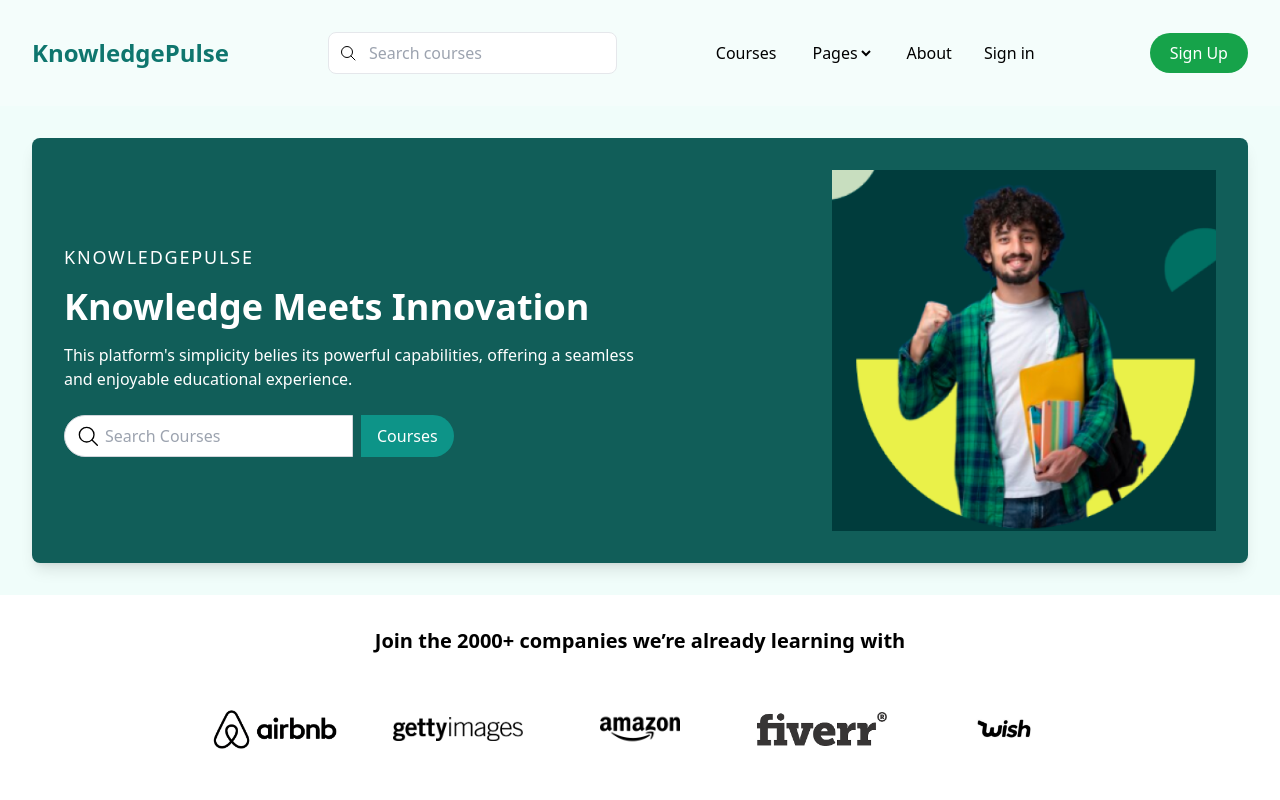
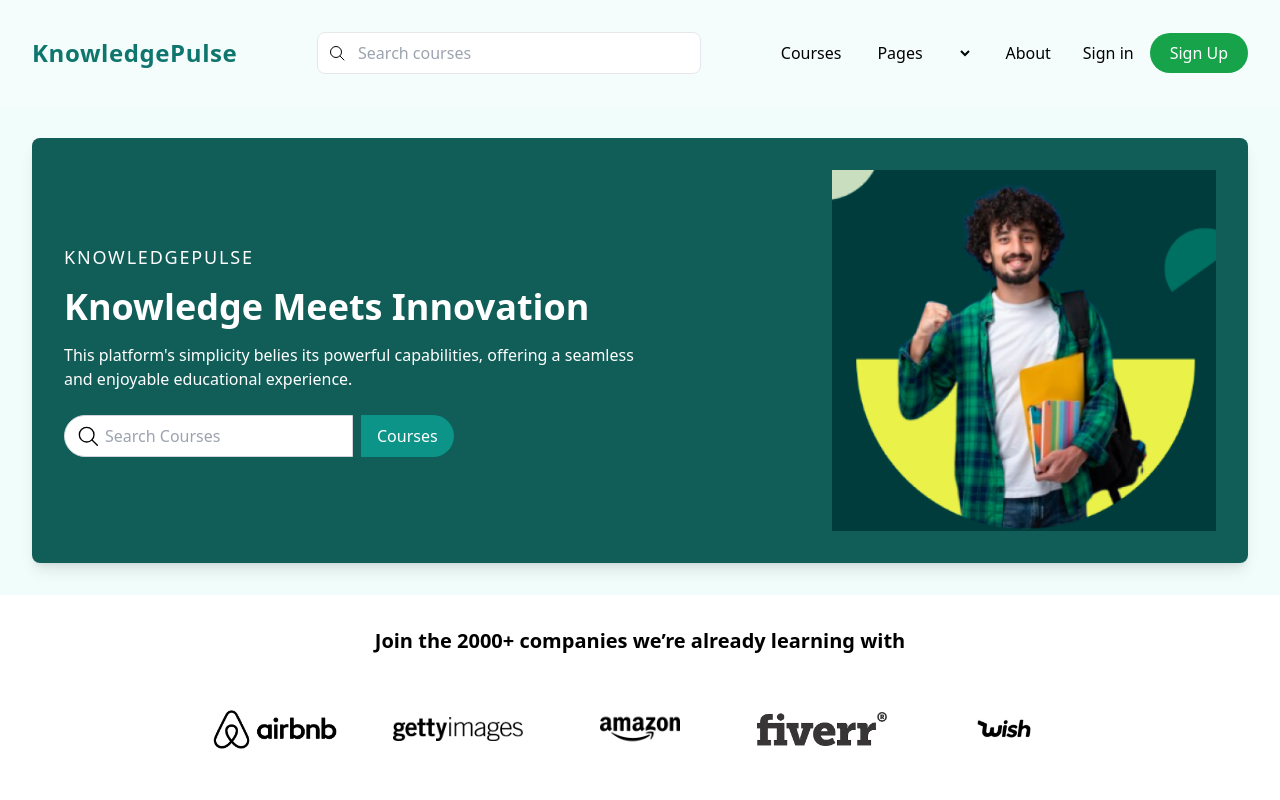
Before and after one commit to ali-khattak/Learning-home-Page, a React (Vite) app: page / in a window 1280 px wide. Shown: the top 800 px of the page. Built offline with nearby package versions, Linux system fonts and the light colour scheme; the HTML template or start-up script is replaced by a standard one.

Commit message:
Update Header.jsx

```diff
--- a/src/components/Header.jsx
+++ b/src/components/Header.jsx
@@ -1,8 +1,6 @@
 import React, { useState } from "react";
 import { FaBars, FaTimes } from "react-icons/fa";
-import searchIcon from '/public/search-icon.svg';
- // Adjust the path as needed
-
+import searchIcon from '/public/search-icon.svg'; // Adjust the path as needed
 
 const Navbar = () => {
   const [menuVisible, setMenuVisible] = useState(false);
@@ -23,14 +21,16 @@ const Navbar = () => {
     <header className="w-full p-8 bg-[#F4FDFB]">
       <div className="flex justify-between items-center">
         <div className="flex gap-2 items-center">
-          <h1 className="text-teal-700 text-2xl font-bold">KnowledgePulse</h1>
+          <h1 className="hidden lg:block text-teal-700 text-2xl font-bold tracking-wide">
+            KnowledgePulse
+          </h1>
         </div>
-        <div className="flex items-center">
-          <div className="relative">
+        <div className="flex-grow flex items-center justify-center">
+          <div className="relative w-48 sm:w-64 md:w-72 lg:w-96">
             <input
               type="text"
               placeholder="Search courses"
-              className="px-4 py-2 border rounded-lg bg-white pl-10"
+              className="w-full px-4 py-2 border rounded-lg bg-white pl-10"
               onKeyPress={handleSearchKeyPress}
             />
             <img
@@ -51,6 +51,9 @@ const Navbar = () => {
                   {item.includes("Pages") ? (
                     <select className="bg-transparent">
                       <option>{item}</option>
+                      <option className="text-red-500 bg-yellow-100 hover:bg-yellow-200">Subpage 1</option>
+                      <option className="text-green-500 bg-blue-100 hover:bg-blue-200">Subpage 2</option>
+                      <option className="text-purple-500 bg-pink-100 hover:bg-pink-200">Subpage 3</option>
                     </select>
                   ) : (
                     item
@@ -76,6 +79,9 @@ const Navbar = () => {
                     {item.includes("Pages") ? (
                       <select className="bg-transparent">
                         <option>{item}</option>
+                        <option className="text-red-500 bg-yellow-100 hover:bg-yellow-200">Subpage 1</option>
+                        <option className="text-green-500 bg-blue-100 hover:bg-blue-200">Subpage 2</option>
+                        <option className="text-purple-500 bg-pink-100 hover:bg-pink-200">Subpage 3</option>
                       </select>
                     ) : (
                       item
@@ -96,5 +102,4 @@ const Navbar = () => {
   );
 };
 
-
 export default Navbar;
```
